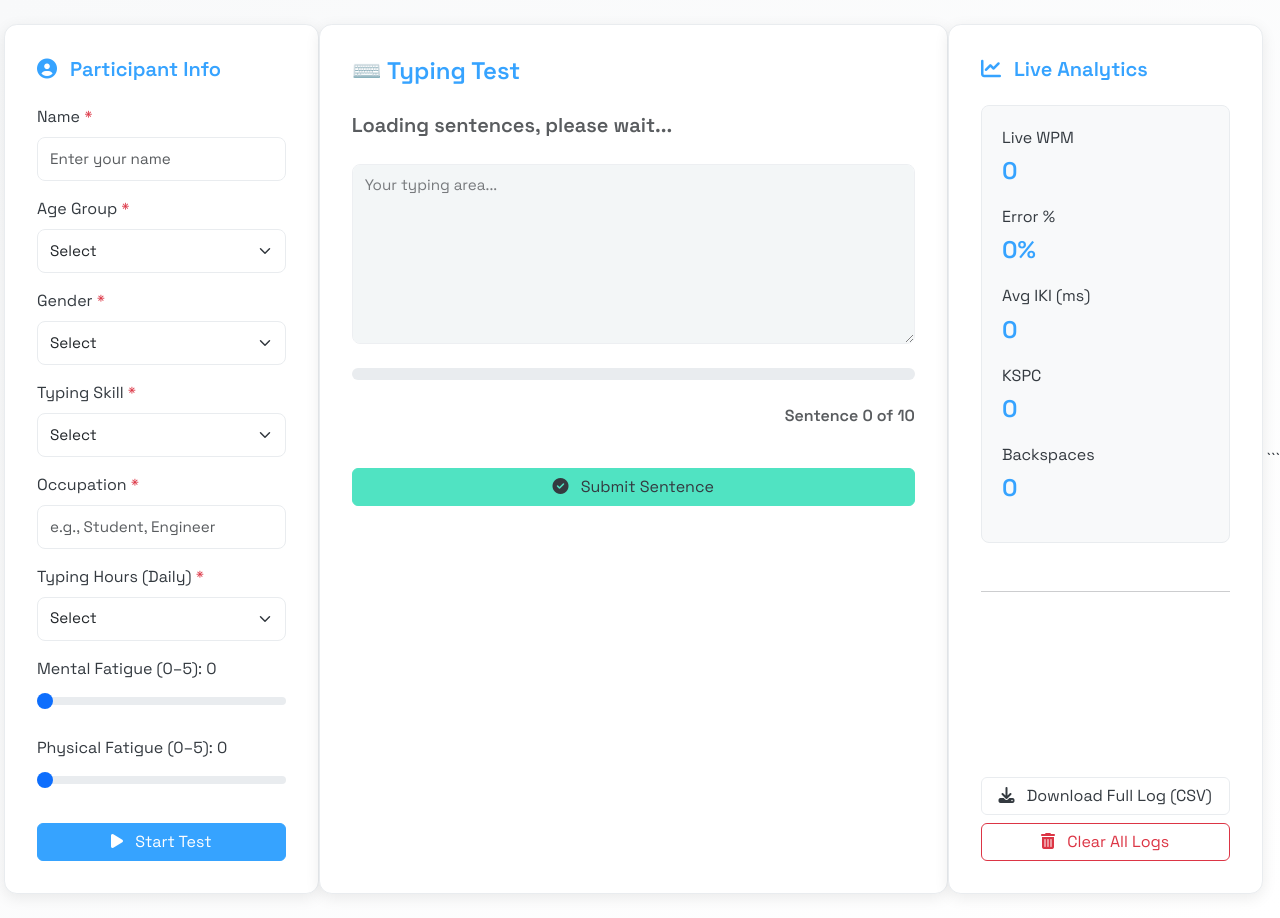
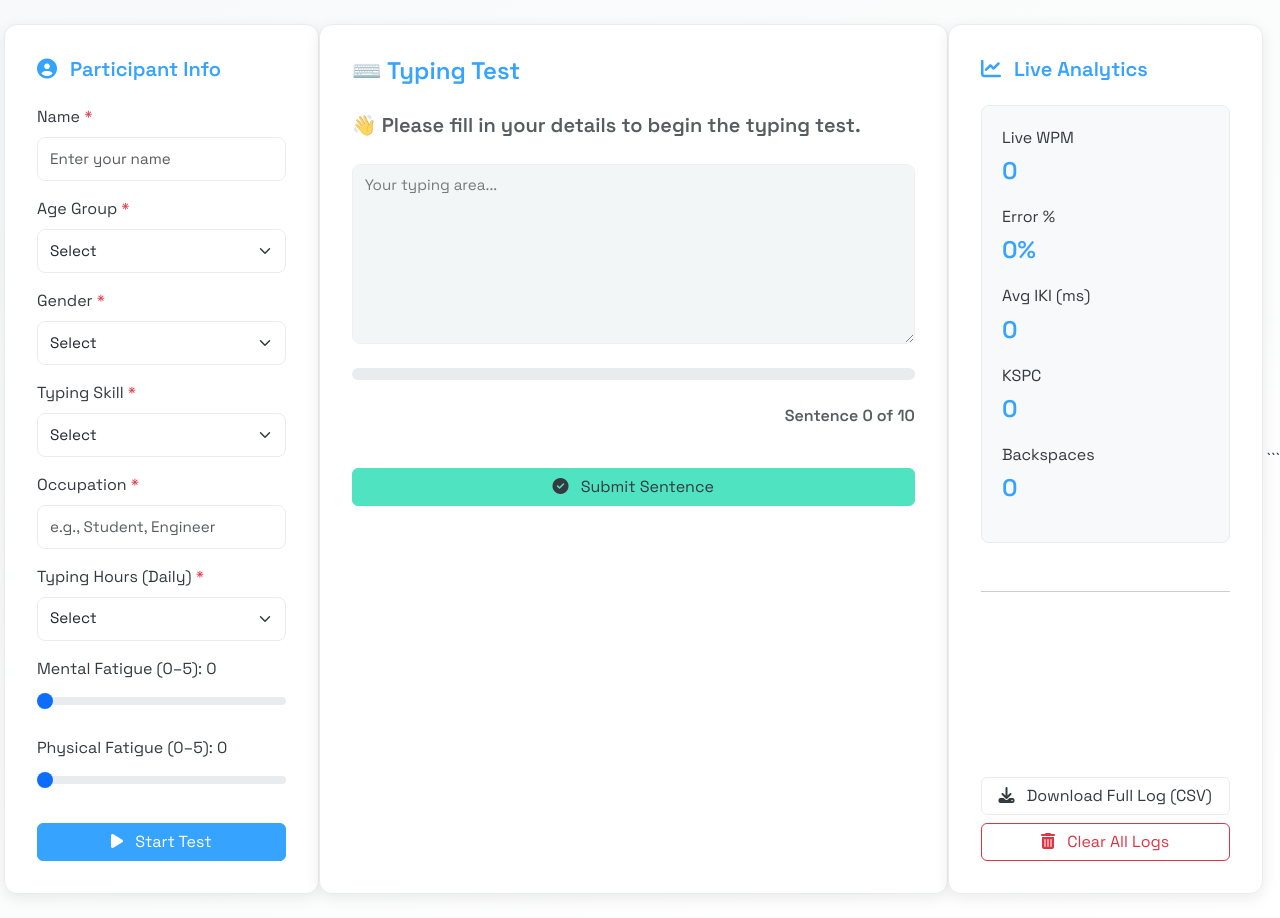
Before and after one commit to Bmittal0901/Fatigue, a website: page public/index.html in a window 1280 px wide. Drawn offline with nearby package versions, Linux system fonts and the light colour scheme.

Commit message:
Update index.html

```diff
--- a/public/index.html
+++ b/public/index.html
@@ -410,11 +410,16 @@
         // Split by newline, filter out empty lines, and trim whitespace
         allCorpusSentences = text.split('\n').map(s => s.trim()).filter(s => s.length > 0);
         console.log(`Loaded ${allCorpusSentences.length} sentences from corpus.`);
-            progressTextElement.innerText = `Sentence 0 of ${NUM_SENTENCES_PER_TEST}`; // Update after loading
+
+        // ✅ Better message after successful load
+        document.getElementById("typingSentence").innerText = "👋 Please fill in your details to begin the typing test.";
+        progressTextElement.innerText = `Sentence 0 of ${NUM_SENTENCES_PER_TEST}`;
+
     } catch (error) {
         console.error("Error loading corpus:", error);
         statusLabel.classList.add('text-danger');
         statusLabel.innerText = "❌ Failed to load sentences corpus. Check console (F12).";
+
         // Optionally, disable the start button if corpus loading fails critically
         document.querySelector('button[onclick="submitDemographics()"]').disabled = true;
     }
```
Lines whose indentation alone changed are shown as unchanged.
